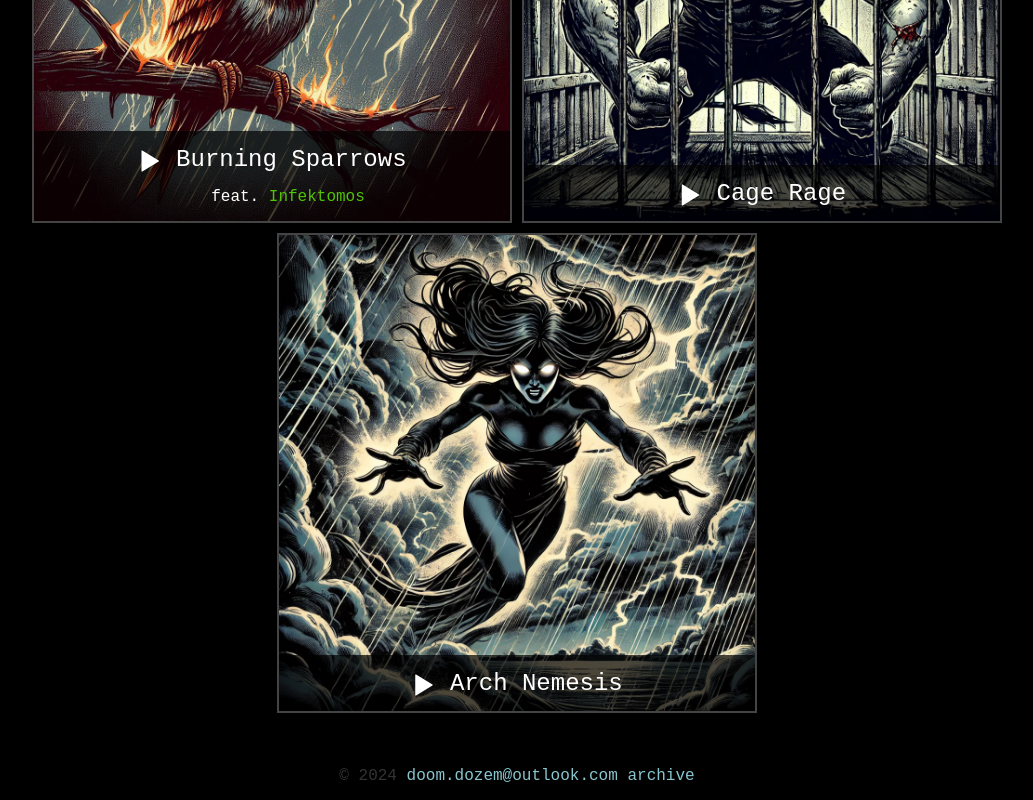
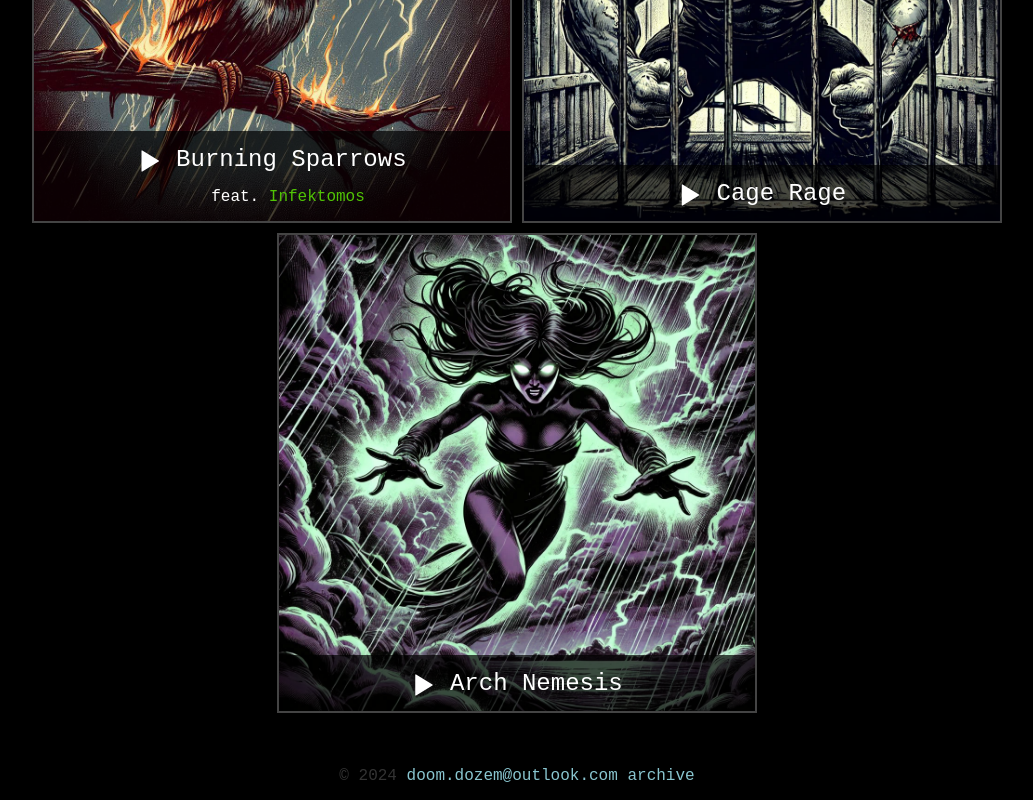
Before and after one commit to smackem/smackem.github.io, a plain HTML site: page blood/index.html in a window 1280 px wide. Shown: the part 1807-2607 px from the top of the page, without its empty margins (123-1156 px from the left). Drawn offline with nearby package versions, Linux system fonts and the light colour scheme.

Commit message:
new arch nemesis img

```diff
--- a/blood/index.html
+++ b/blood/index.html
@@ -201,7 +201,7 @@
         </div>
     </div>
     <div class="tile-container">
-        <img src="img/ArchNemesis.webp" alt="Image 8">
+        <img src="img/ArchNemesis2.webp" alt="Image 8">
         <div class="overlay">
             <span onclick="audioPlayPause(this)" class="player">
                 <i class="control glyphicon glyphicon-play featured-control"></i>
```
Also changed, not shown: blood/img/ArchNemesis2.webp (added).
